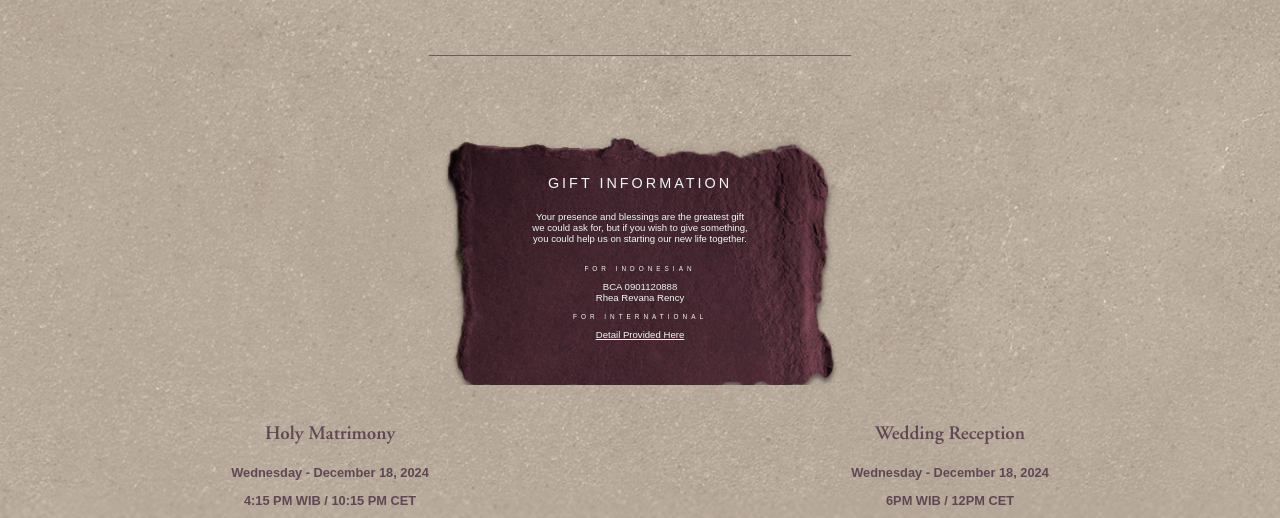
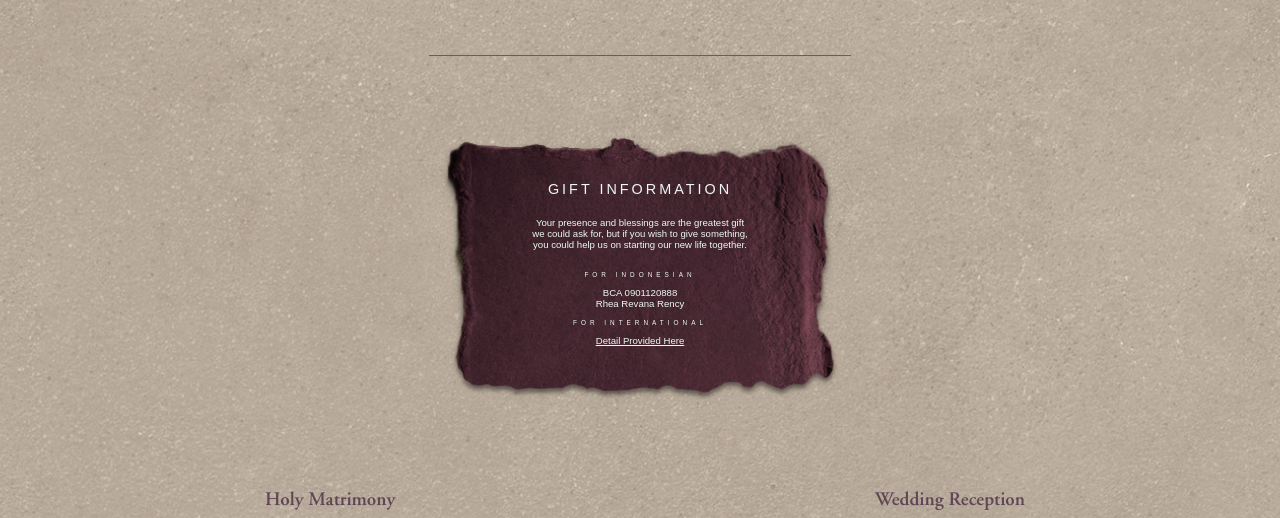
Before and after one commit to winatasandy/AdrianRheaWeddingRSVP, a plain HTML site: page index.html in a window 1280 px wide. Shown: the part 860-1378 px from the top of the page. Drawn offline with nearby package versions, Linux system fonts and the light colour scheme; a web font is replaced by a local one.

Commit message:
Update styles.css

```diff
--- a/styles.css
+++ b/styles.css
@@ -134,11 +134,11 @@ font-family: 'Garamond Bold', sans-serif;
 	background: url('images/dresscodePantone.png') no-repeat top center;
 }
 .prize-info {
-    padding: 9px;
+    padding: 15px;
 	width:90%;
 	margin:auto;
 	padding-bottom: 30px;
-	height:210px;
+	height:270px;
     border-radius: 5px;
 	font-family: 'Archivo', sans-serif;
 	font-size: 0.6rem;
```
